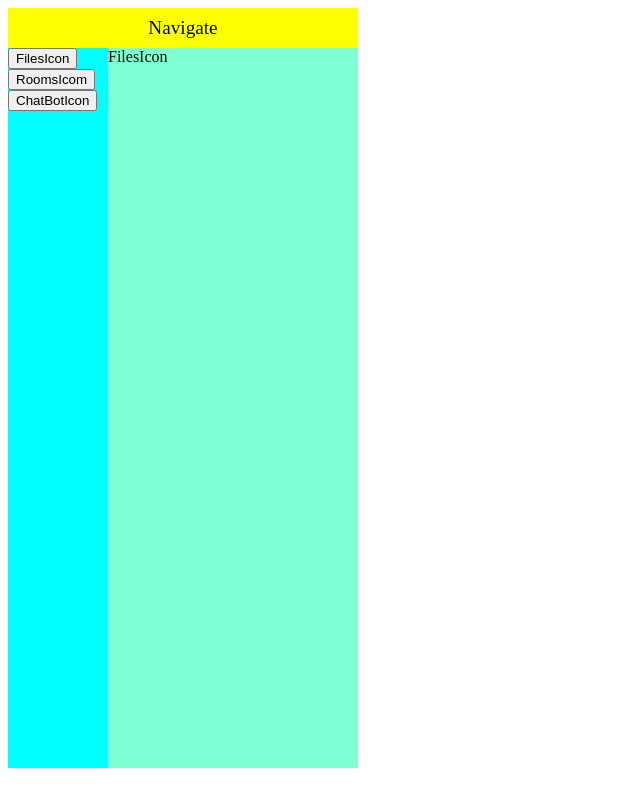
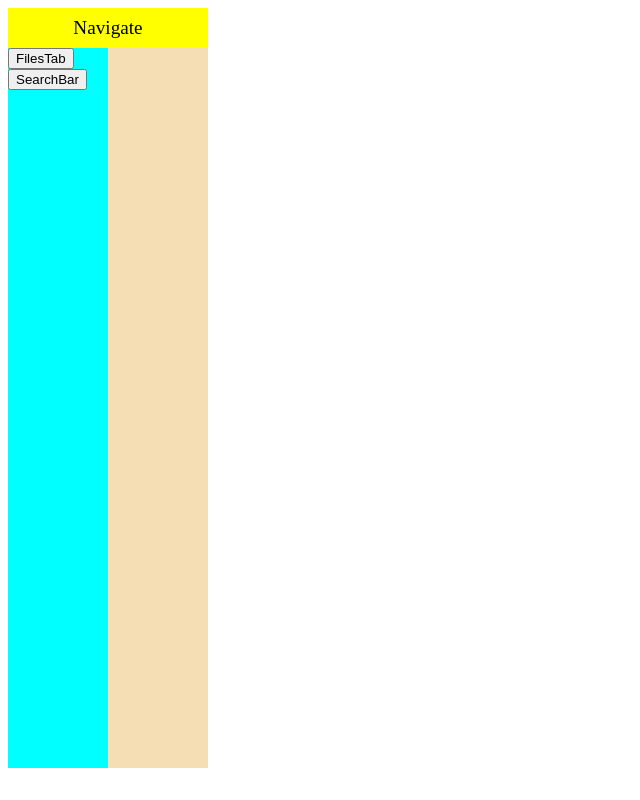
Before and after one commit to Sameer-Ahmed1/coeditor_bitnbuild, a React (Create React App) app: page / in a window 1280 px wide. Shown: the whole page, without its empty margins (0-640 px from the left). Built offline with nearby package versions, Linux system fonts and the light colour scheme.

Commit message:
need to fix the double click

```diff
--- /dev/null
+++ b/src/FieldComponents/FilesTab.js
@@ -0,0 +1,9 @@
+function FilesTab(){
+    return (
+        <div className="FilesTab">
+            FilesTab component
+        </div>
+    )
+}
+
+export default FilesTab;
--- /dev/null
+++ b/src/FieldComponents/SearchBar.js
@@ -0,0 +1,9 @@
+function SearchBar(){
+    return (
+        <div className="SearchBar">
+            SearchBar component
+        </div>
+    )
+}
+
+export default SearchBar;
--- a/src/components/FieldArea.js
+++ b/src/components/FieldArea.js
@@ -1,7 +1,11 @@
-function FieldArea(props){
-    return <div className="FieldArea FItem">
-        {props.currField}
-    </div>
+import FilesTab from "../FieldComponents/FilesTab";
+import SearchBar from "../FieldComponents/SearchBar";
+
+function FieldArea({currField}){
+    return (<>
+        {currField==="SearchBar" && <SearchBar />}
+        {currField==="FilesTab" && <FilesTab />}
+    </>)
 }
 
 export default FieldArea;
--- a/src/components/Fields.js
+++ b/src/components/Fields.js
@@ -5,11 +5,12 @@ import { useState } from "react";
 
 function Fields(){
 
-    const [currField,setCurrField] = useState("FilesIcon");
+    const [currField,setCurrField] = useState("init");
+    const [status,toggleStatus] = useState(false);
     return (
         <div className="Fields SBItem">
-            <IconMenu setCurrField={setCurrField}/>
-            <FieldArea currField={currField}/>
+            <IconMenu currField={currField} setCurrField={setCurrField} toggleStatus={toggleStatus} status={status}/>
+            {status && <FieldArea currField={currField}/>}
         </div>
     )
 }
--- a/src/components/Icon.js
+++ b/src/components/Icon.js
@@ -1,11 +1,16 @@
-function Icon({name,setCurrField}){
+function Icon({ currField, name, setCurrField, toggleStatus, status }) {
     return (
-        <div class="Icon">
-            <button onClick={()=>setCurrField(name)}>
+        <div className="Icon">
+            <button onClick={() => {
+                if (currField === name || currField==="init") {
+                    toggleStatus(!status);
+                }
+                setCurrField(name);
+            }}>
                 {name}
             </button>
         </div>
-    )
+    );
 }
 
-export  default Icon;
+export default Icon;
--- a/src/components/IconMenu.js
+++ b/src/components/IconMenu.js
@@ -1,9 +1,8 @@
 import Icon from "./Icon"
-function IconMenu({setCurrField}){
+function IconMenu({currField,setCurrField,toggleStatus,status}){
     return <div className="IconMenu FItem">
-        <Icon name="FilesIcon" setCurrField={setCurrField}/>
-        <Icon name="RoomsIcom" setCurrField={setCurrField}/>
-        <Icon name="ChatBotIcon" setCurrField={setCurrField}/>
+        <Icon name="FilesTab" currField={currField} setCurrField={setCurrField} toggleStatus={toggleStatus} status={status}/>
+        <Icon name="SearchBar" currField={currField} setCurrField={setCurrField} toggleStatus={toggleStatus} status={status}/>
     </div>
 }
 
```
